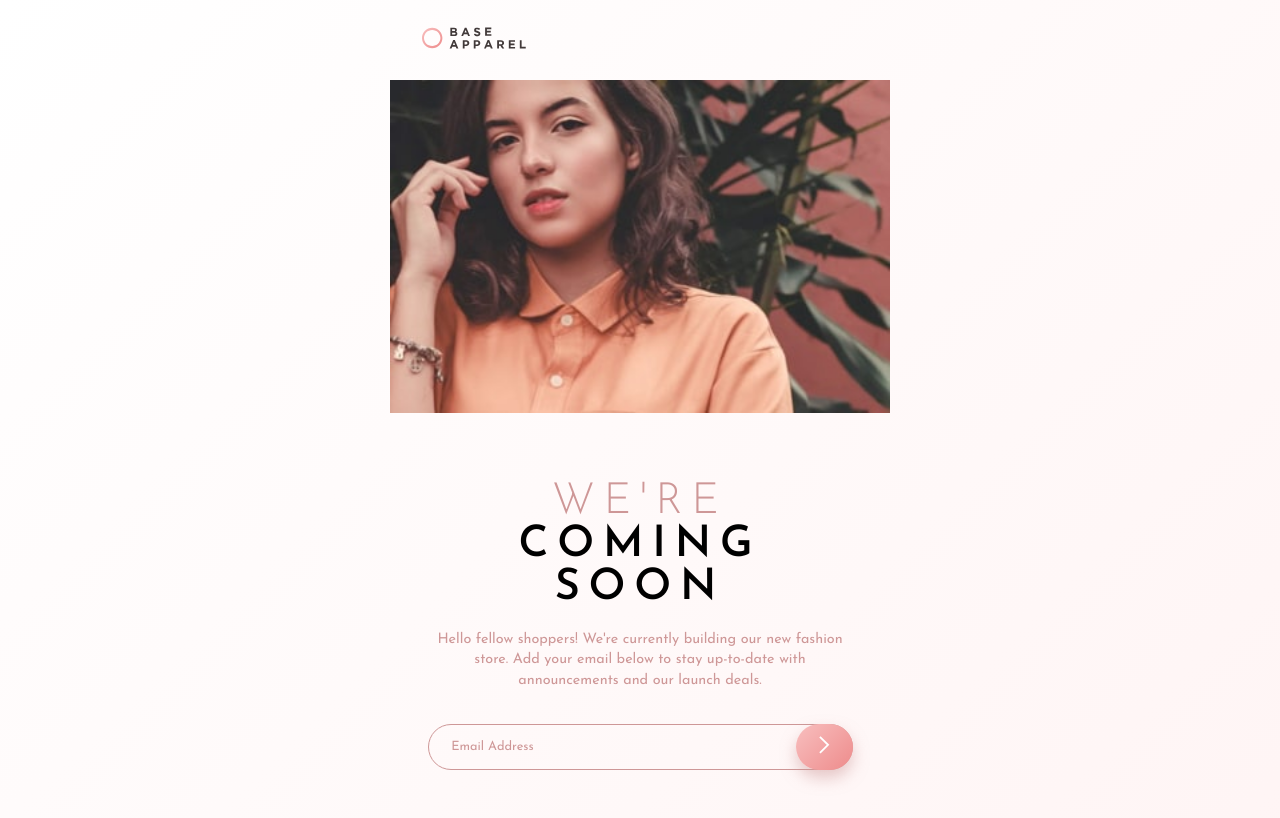
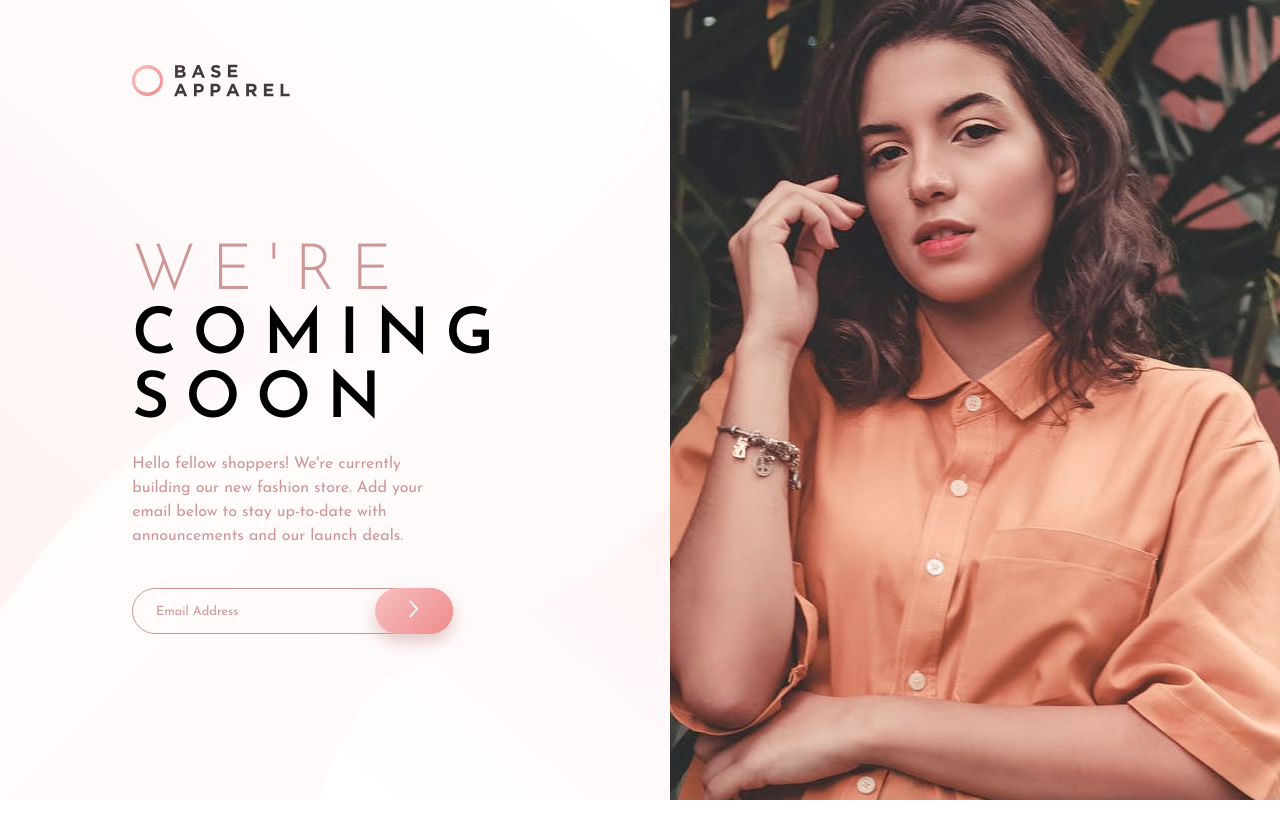
Before and after one commit to cganzon/coming-soon-page, a plain HTML site: page index.html in a window 1280 px wide. Drawn offline with Linux system fonts and the light colour scheme.

Commit message:
styled the page according to the desktop design

```diff
--- a/index.html
+++ b/index.html
@@ -10,12 +10,13 @@
 <body>
   <main class="container">
     <header class="header">
-      <img class="logo" src="./images/logo.svg" alt="">
+      <img class="mobile-logo" src="./images/logo.svg" alt="">
     </header>
     <img class="mobile-hero" src="./images/hero-mobile.jpg" alt="">
-    <!-- <img class="desktop-hero" src="./images/hero-desktop.jpg" alt=""> -->
+    <img class="desktop-hero" src="./images/hero-desktop.jpg" alt="">
 
     <section class="promo">
+      <img class="desktop-logo" src="./images/logo.svg" alt="">
       <h1><span class="accent">We're</span> coming soon</h1>
 
       <p>Hello fellow shoppers! We're currently building our new fashion store.
--- a/style.css
+++ b/style.css
@@ -29,9 +29,13 @@ body {
     padding: 1.7rem 0;
 }
 
-.logo {
+.mobile-logo {
     width: 8.5rem;
     padding-left: 2rem;
+}
+
+.desktop-logo {
+    display: none;
 }
 
 .mobile-hero {
@@ -46,7 +50,7 @@ body {
     text-align: center;
 }
 
-h1 {
+.promo h1 {
     max-width: 10ch;
     text-transform: uppercase;
     font-weight: 600;
@@ -69,7 +73,7 @@ h1 {
     font-size: 0.9rem;
     width: 85%;
     margin: auto;
-    line-height: 1.3rem;
+    line-height: 1.5rem;
     padding-bottom: 2rem;
 }
 
@@ -128,3 +132,47 @@ h1 {
 .attribution a {
     color: var(--soft-red);
 }
+
+@media (min-width: 1200px) {
+    .container {
+        display: flex;
+        max-width: 100%;
+        flex-direction: row-reverse;
+        height: 100vh;
+    }
+
+    .header, .mobile-hero {
+        display: none;
+    }
+
+    .desktop-hero, .desktop-logo {
+        display: block;
+    }
+
+    .promo {
+        padding: 4rem 10rem;
+        text-align: left;
+        background-image: url('./images/bg-pattern-desktop.svg');
+        background-position: center;
+        background-size: cover;;
+    }
+
+    .promo h1, .promo p, .email-container {
+        margin: 0;
+    }
+
+    .promo h1 {
+        font-size: 4rem;
+        letter-spacing: 1rem;
+        padding-top: 9rem;
+    }
+
+    .promo p {
+        font-size: 1rem;
+        padding-bottom: 2.5rem;
+    }
+
+    .btn {
+        padding: 0.92em 2.5em;
+    }
+}
```
